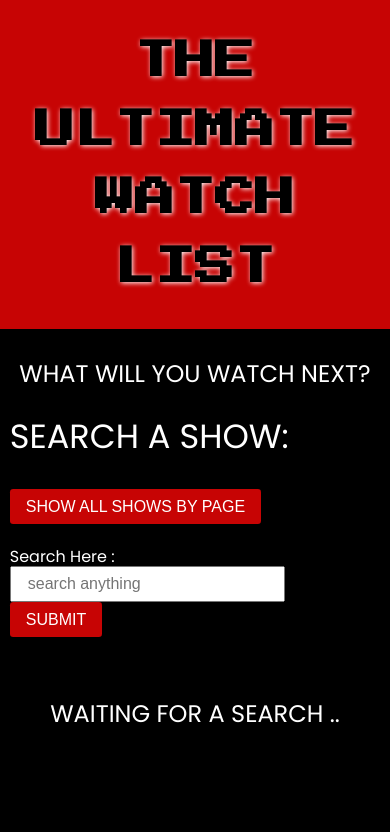
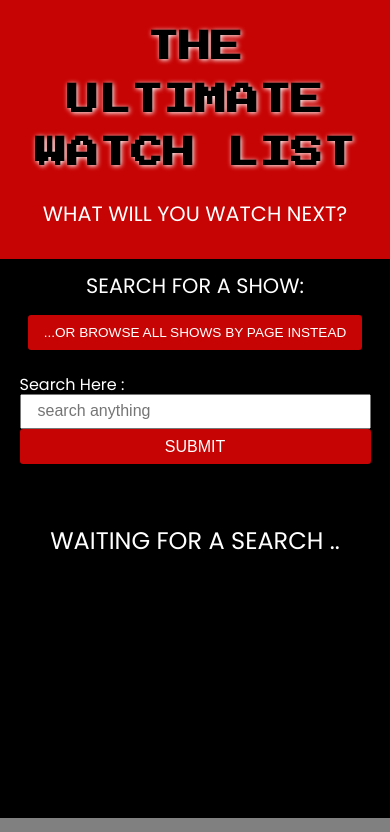
Before and after one commit to team-minha-and-miguel/project-2, a plain HTML site: page index.html in a window 390 px wide. Shown: the top 832 px of the page. Drawn offline with Linux system fonts and the light colour scheme.

Commit message:
added media queries, edited styling on gallery

```diff
--- a/index.html
+++ b/index.html
@@ -20,16 +20,20 @@
    <header>
       <div class="wrapper">
          <h1 class="appTitle">THE ULTIMATE WATCH LIST </h1>
+         <p class="motto">What will you watch next?</p>
       </div>
    </header>
 
    <nav>
       <div class="wrapper">
-         <p class="motto">What will you watch next?</p>
-         <h2 class="searchShowByName">Search A Show:</h2>
-         <h2 class="searchShowByPages displayNone">Shows by Pages:</h2>
-         <button class="showAllPages" id="showAllPages">Show all shows by page</button>
-         <button class="searchByName displayNone" id="searchByName">Search By Show Name</button>
+         <div class="textContainer">
+            <h2 class="searchShowByName">Search For A Show:</h2>
+            <h2 class="searchShowByPages displayNone">Shows by Pages:</h2>
+         </div>
+         <div class="buttonContainer">
+            <button class="showAllPages" id="showAllPages">...or browse all shows by page instead</button>
+            <button class="searchByName displayNone" id="searchByName">... or search shows by title instead</button>
+         </div>
       </div>
    </nav>
 
@@ -72,7 +76,7 @@
 
          <!-- show all shows form for user selection -->
          <form action="#" id="showFilter" class="displayNone">
-            <label for="showCounter">Amount of Shows Per Page:</label>
+            <label for="showCounter">Number of Shows Per Page:</label>
             <select name="showCounter" id="showCounter" autocomplete="off" value="9">
                <option value="9" selected>10</option>
                <option value="24">25</option>
--- a/styles/sass/partials/_baseStyles.scss
+++ b/styles/sass/partials/_baseStyles.scss
@@ -1,7 +1,7 @@
 // ~ wrapper to contain items ~ //
 .wrapper {
    max-width: 1400px;
-   width: 95%;
+   width: 90%;
    margin: 0 auto;
 }
 
--- a/styles/sass/partials/_header.scss
+++ b/styles/sass/partials/_header.scss
@@ -3,32 +3,51 @@ header {
       text-align: center;
       text-shadow: 1px 1px 5px $quaternaryColor;
    }
+   .motto {
+         color: $quaternaryColor;
+         padding: 0 0 2rem 0;
+         font-size: 1.5rem;
+         text-align: center;
+         font-weight: 400;
+         text-transform: uppercase;
+   }
 }
 
+nav {
+   background-color: $quinaryColor;
+   color: $quaternaryColor;
+
+   .wrapper {
+      display: flex;
+      flex-direction: row;
+   }
+
+   .textContainer {
+      width: 50%;
+      padding-right: 2rem;
       .searchShowByName,
       .searchShowByPages {
-   padding-bottom: 2rem;
+         padding: 2rem 0;
          font-weight: 400;
+         text-align: right;
       }
+   }
+
+
+   .buttonContainer{
+      width: 50%;
+      display: flex;
+      align-items: center;
 
       .showAllPages,
       .searchByName {
-   margin-bottom: 1.5rem;
+         margin-top: .1rem;
+         font-size: 1.2rem;
          &:hover {
             background-color: $quaternaryColor;
             color: $quinaryColor;
             transition: 1s all;
          }
       }
-
-nav {
-   background-color:$quinaryColor;
-   color: $quaternaryColor;
-   .motto {
-      padding: 2rem 0;
-      font-size: 1.5rem;
-      text-align: center;
-      font-weight: 400;
-      text-transform: uppercase;
    }
 }
--- a/styles/sass/partials/_main.scss
+++ b/styles/sass/partials/_main.scss
@@ -24,7 +24,7 @@ main {
       transition: 0.7s all;
    }
    .userInput {
-      padding: 0.4rem 3rem 0.4rem 1rem;
+      padding: 0.4rem 10rem 0.4rem 1rem;
    }
    .showSearch {
       &:hover {
--- a/styles/sass/partials/_mediaQueries.scss
+++ b/styles/sass/partials/_mediaQueries.scss
@@ -0,0 +1,109 @@
+// 1260px screen size and smaller to 940px- fewer shows on each row of gallery to prevent awkward line breaks
+@media (max-width: 1260px) {
+    nav{
+        h2 {
+            font-size: 2rem;
+        }
+        .buttonContainer .showAllPages,
+        .buttonContainer .searchByName {
+            font-size: 1.09rem;
+        }
+    }
+
+    .gallery .showContainer {
+        width: 32%;
+    }
+
+}
+
+// 940px screen size and smaller to 768px - fewer shows on each row of gallery to prevent awkward line breaks
+
+@media (max-width: 940px) {
+    nav {
+        h2 {
+            font-size: 1.6rem;
+        }
+        .buttonContainer .showAllPages,
+        .buttonContainer .searchByName {
+            font-size: 0.85rem;
+        }
+    }
+    .gallery .showContainer {
+        width: 49%;
+    }
+
+}
+
+// 768px screen size and smaller to 480px - fewer shows on each row of gallery to prevent awkward line breaks
+
+@media (max-width: 768px) {
+    nav .wrapper {
+            display: flex;
+            flex-direction: column;
+            align-items: center;
+
+            .textContainer {
+                width: 100%;
+                padding: 0;
+                h2 {
+                    padding: 1.3rem;
+                    text-align: center;
+                }
+            }
+
+            .buttonContainer {
+                width: 100%;
+                justify-content: center;
+                margin-bottom: 1.6rem;
+                .showAllPages,
+                .searchByName {
+                    font-size: 1.12rem;
+                }
+            }
+
+    }
+    main {
+        .pages {
+            width: 100%;
+            display: flex;
+
+            .listedButtons {
+                width: 9%;
+            }
+        }
+        form {
+            display: flex;
+            flex-direction: column;
+        }
+
+        .gallery .showContainer {
+            width: 98%;
+        }
+    }
+
+}
+
+// 480px screen size and smaller - font size & centering
+
+@media (max-width: 480px) {
+    header {
+        h1 {
+            font-size: 2rem;
+            line-height: 3.3rem;
+        }
+        .motto {
+            font-size: 1.3rem;
+        }
+    }
+    nav .wrapper{
+        h2 {
+            font-size: 1.3rem;
+            line-height: 0.8rem;
+        }
+
+        .buttonContainer .showAllPages,
+        .buttonContainer .searchByName {
+            font-size: 0.85rem;
+        }
+    }
+}
```
Also changed, not shown: script.js (+47 -47 lines), styles/styles.css. Lines whose indentation alone changed are shown as unchanged.
